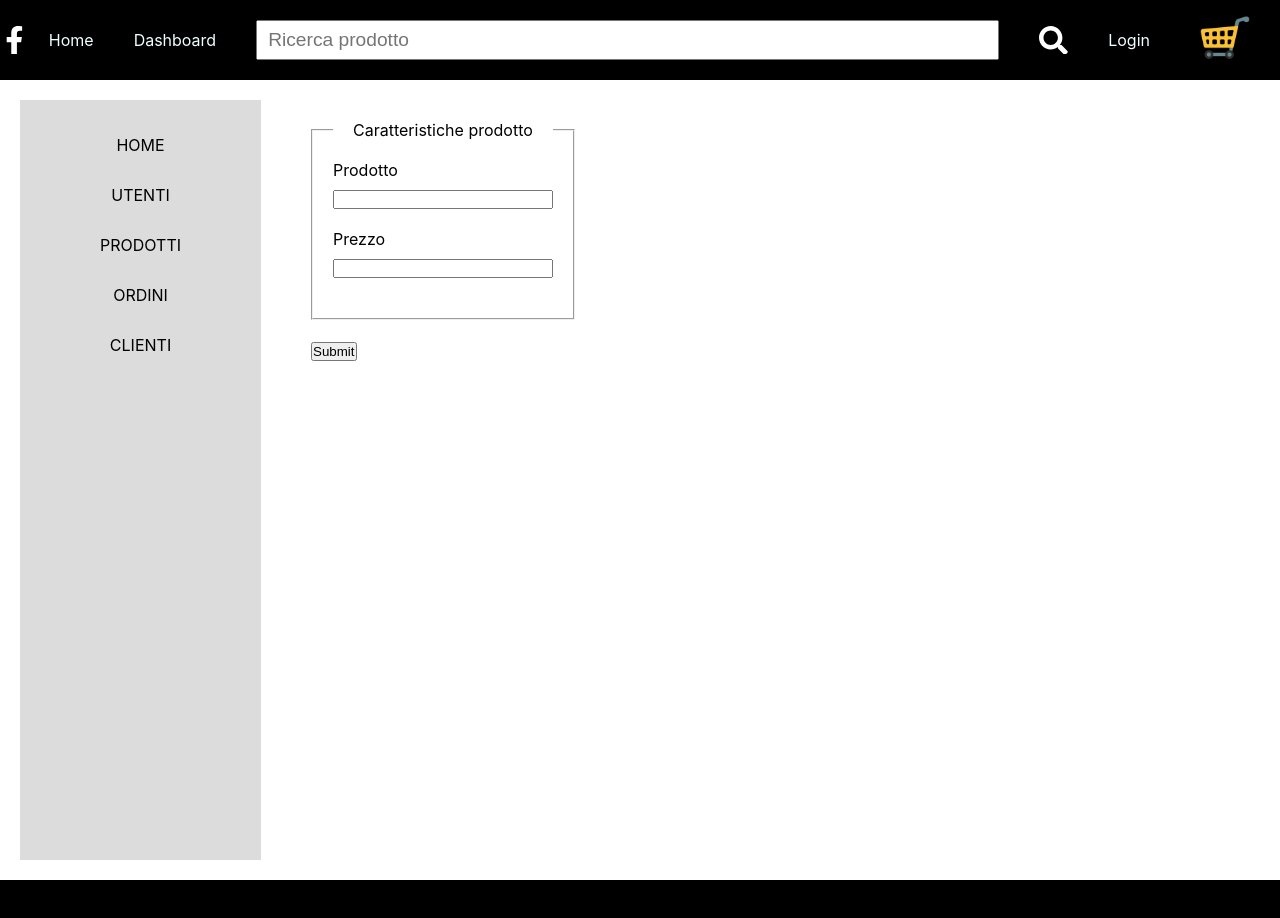
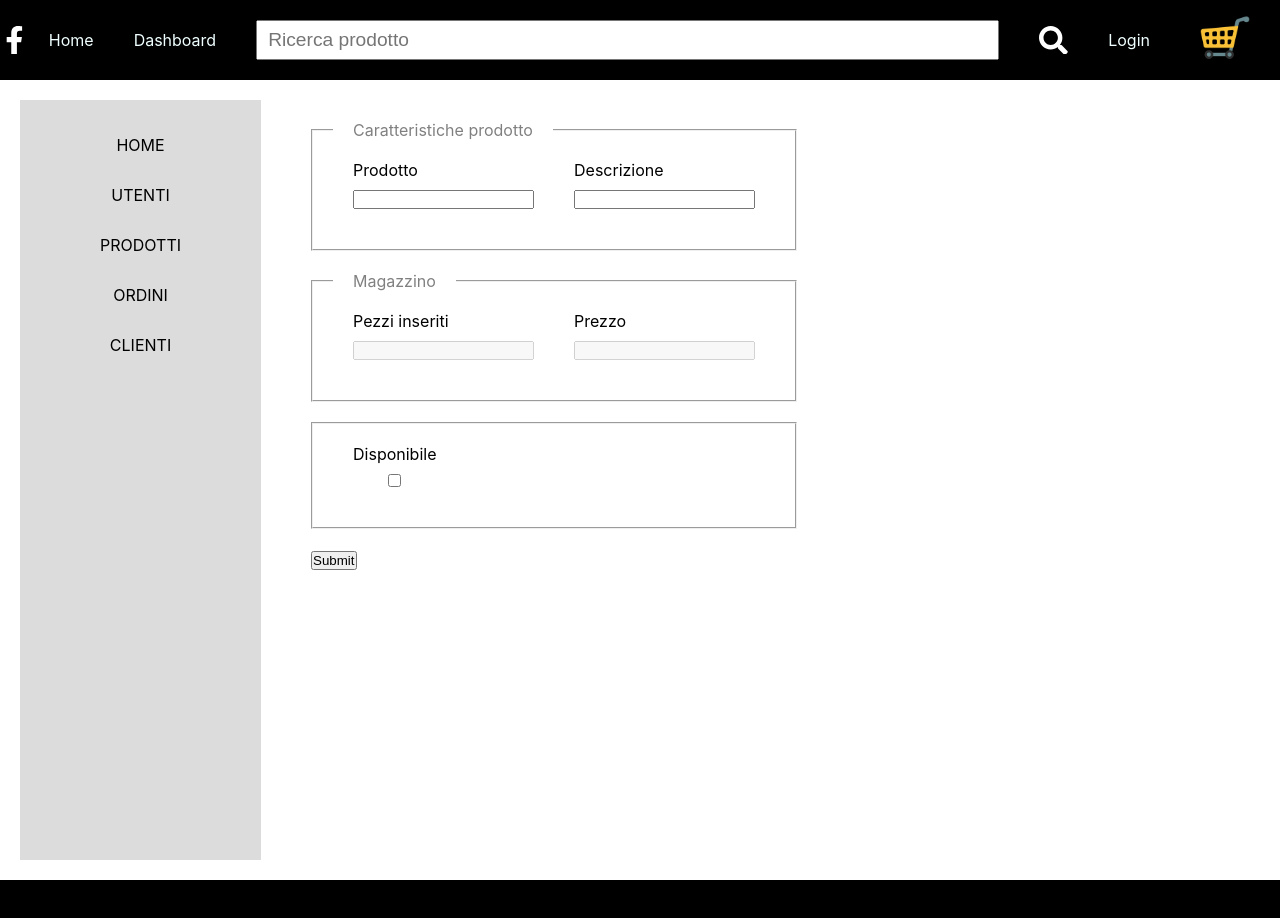
Before and after one commit to netsamma/commerce, a React (Create React App) app: page /dashboard/add-product in a window 1280 px wide. Shown: the top 918 px of the page. Built offline with nearby package versions, Linux system fonts and the light colour scheme; no server answers.

Commit message:
Products filter, arces VPS

```diff
--- a/src/App.js
+++ b/src/App.js
@@ -30,6 +30,9 @@ function App() {
               <Home
                 numbOfCartItems={numbOfCartItems}
                 cartItems={cartItems}
+                products = {products}
+                setFilter = {setFilter}
+                loading = {loading}
                 onAdd={onAdd}
                 onRemove={onRemove}
               />
--- a/src/components/Form.js
+++ b/src/components/Form.js
@@ -1,38 +1,84 @@
-import React from 'react'
-import styled from 'styled-components'
+import React, { useReducer, useState } from "react";
+import styled from "styled-components";
+
+const formReducer = (state, event) => {
+	return {
+	  ...state,
+	  [event.target.name]: event.target.value
+	}
+   }
 
 function Form() {
+
+  const [submitting, setSubmitting] = useState(false);
+  const [formData, setFormData] = useReducer(formReducer, {});
+
+  const handleSubmit = (event) => {
+    setSubmitting(true);
+	console.log(formData);
+    event.preventDefault();
+    alert("You have submitted the form.");
+  };
+
   return (
-	<StyledForm>
+    <StyledForm onSubmit={handleSubmit}>
+      {submitting && <div>Submitting Form...</div>}
+      <fieldset>
+        <legend>Caratteristiche prodotto</legend>
+        <Container>
+          <label htmlFor="title"> Prodotto </label>
+          <input name="title" onChange={setFormData}/>
+        </Container>
+        <Container>
+          <label htmlFor="price"> Descrizione </label>
+          <input name="price" onChange={setFormData}/>
+        </Container>
+      </fieldset>
+      <fieldset disabled>
+        <legend>Magazzino</legend>
+        <Container>
+          <label htmlFor="title"> Pezzi inseriti </label>
+          <input name="title" onChange={setFormData}/>
+        </Container>
+        <Container>
+          <label htmlFor="price"> Prezzo </label>
+          <input name="price" onChange={setFormData}/>
+        </Container>
+      </fieldset>
 	<fieldset >
-			<legend>Caratteristiche prodotto</legend>
-			<label htmlFor='tile' > Prodotto </label>
-			<input name="title" />
-			<label htmlFor='price' > Prezzo </label>
-			<input name="price" />
+		<Container>
+			<label style={{cursor: "pointer"}}htmlFor="available"> Disponibile </label>
+			<input type="checkbox" id="available" name="available" onChange={setFormData}/>
+		</Container>
 	</fieldset>
+
       <button type="submit">Submit</button>
     </StyledForm>
-  )
+  );
 }
 
-export default Form
+export default Form;
 
 const StyledForm = styled.form`
-
-	fieldset{
+  fieldset {
     display: flex;
-		flex-direction: column;
     margin: 20px 0;
     padding: 20px;
   }
 
-	input{
+  input {
     margin-bottom: 20px;
     margin-top: 10px;
+	cursor: pointer;
   }
 
-	legend{
+  legend {
     padding: 0 20px;
+    color: gray;
   }
-`
+`;
+const Container = styled.div`
+  display: flex;
+  flex-direction: column;
+  margin: 0 20px;
+`;
--- a/src/components/NavBar.js
+++ b/src/components/NavBar.js
@@ -10,14 +10,25 @@ function Navbar(props) {
 
   const {success, currentUser, logout} = useContext(AuthContext)
 
+  const handleFilter = (filter) =>{
+    if(filter.length > 2) {
+      props.setFilter(filter)
+    }else if (filter.length == 2){
+      props.setFilter("")
+    }
+  }
+
   return (
       <Nav>
         <FaFacebookF color="white" size="1.8em"/>
         <NavLink to="/"> Home </NavLink>
         <NavLink to="/dashboard"> Dashboard </NavLink>
         <NavSearch
-          onChange={(e) => props.setFilter(e.target.value)}
-          placeholder="Ricerca prodotto">
+          //onChange={(e) => {e.target.value.length>2?props.setFilter(e.target.value):props.setFilter("")}}
+          onChange={(e) => handleFilter(e.target.value)}
+
+          placeholder="Ricerca prodotto"
+          type="search">
         </NavSearch>
         <NavFaSearch color="white" size="1.8em"/>
         {success?
--- a/src/config/url.js
+++ b/src/config/url.js
@@ -1,11 +1,23 @@
+const baseUrl = "http://162.19.65.77:8080";
+
 export const url = {
-	productsByTitle: 'https://625b0e12398f3bc782a9b2a0.mockapi.io/api/products/?title=',
-	productsByPrice: 'https://625b0e12398f3bc782a9b2a0.mockapi.io/api/products/?price=',
-	productsSortByPrice: 'https://625b0e12398f3bc782a9b2a0.mockapi.io/api/products?sortBy=price',
-	products: 'https://625b0e12398f3bc782a9b2a0.mockapi.io/api/products/',
+
 	users: 'https://625b0e12398f3bc782a9b2a0.mockapi.io/api/users',
 	orders: 'https://625b0e12398f3bc782a9b2a0.mockapi.io/api/orders',
-	authenticate:   'http://localhost:8080/login',
+
+	products: baseUrl + "/products",
+	authenticate: baseUrl + "/authenticate",
+
+};
+
+
+
+
+	// productsByTitle: 'https://625b0e12398f3bc782a9b2a0.mockapi.io/api/products/?title=',
+	// productsByPrice: 'https://625b0e12398f3bc782a9b2a0.mockapi.io/api/products/?price=',
+	// productsSortByPrice: 'https://625b0e12398f3bc782a9b2a0.mockapi.io/api/products?sortBy=price',
+	// products: 'https://625b0e12398f3bc782a9b2a0.mockapi.io/api/products/',
+	// authenticate:   'http://localhost:8080/login',
 	// products: 'https://fakestoreapi.com/products/',
 	//authenticate: "https://zeroper.herokuapp.com/login",
 	// productsUrl: 'http://ignaziosammarco.altervista.org/api/products.json',
@@ -20,4 +32,3 @@ export const url = {
 	// url.authenticate,
     // { username, password }
     // "http://localhost:4000/login",
-};
--- a/src/hooks/useProducts.js
+++ b/src/hooks/useProducts.js
@@ -1,27 +1,29 @@
 import axios from "axios";
 import { useEffect, useState } from "react";
-import { url } from '../config/url.js';
+import { url } from "../config/url.js";
 
 const useProducts = () => {
   const [loading, setLoading] = useState(false);
   const [products, setProducts] = useState([]);
   const [filter, setFilter] = useState("");
 
-	useEffect(
-		() => {
+
+  useEffect(() => {
     const loadProducts = async () => {
       setLoading(true);
-				const response = await axios.get(url.productsByTitle+filter);
-				if(response.status === 200){
+      const response = await axios.get(
+        url.products + (filter ? "/?title=" + filter : "")
+      );
+      if (response.status === 200) {
         setProducts(response.data);
+		console.log("Chiamata");
 	}
       setLoading(false);
-			}
+    };
     loadProducts();
-		}, [filter]
-	)
+  }, [filter]);
 
-	return {loading, products, setFilter}
-}
+  return { loading, products, setFilter };
+};
 
-export default useProducts
+export default useProducts;
--- a/src/pages/Home.js
+++ b/src/pages/Home.js
@@ -2,16 +2,14 @@ import React from 'react'
 import Navbar from '../components/NavBar'
 import Products from '../components/Products';
 import Cart from '../components/Cart';
-import useProducts from '../hooks/useProducts';
 
 function Home(props) {
-	const {products, setFilter, loading} = useProducts()
-
+	console.log("Start home");
 	return (
 		<>
-			<Navbar numbOfCartItems={props.numbOfCartItems} setFilter={setFilter}/>
+			<Navbar numbOfCartItems={props.numbOfCartItems} setFilter={props.setFilter}/>
 			<div className="main">
-				<Products products={products} loading={loading} onAdd={props.onAdd}/>
+				<Products products={props.products} loading={props.loading} onAdd={props.onAdd}/>
 				<Cart cartItems={props.cartItems} onAdd={props.onAdd} onRemove={props.onRemove}/>
 			</div>
 		</>
```
Lines whose indentation alone changed are shown as unchanged.
